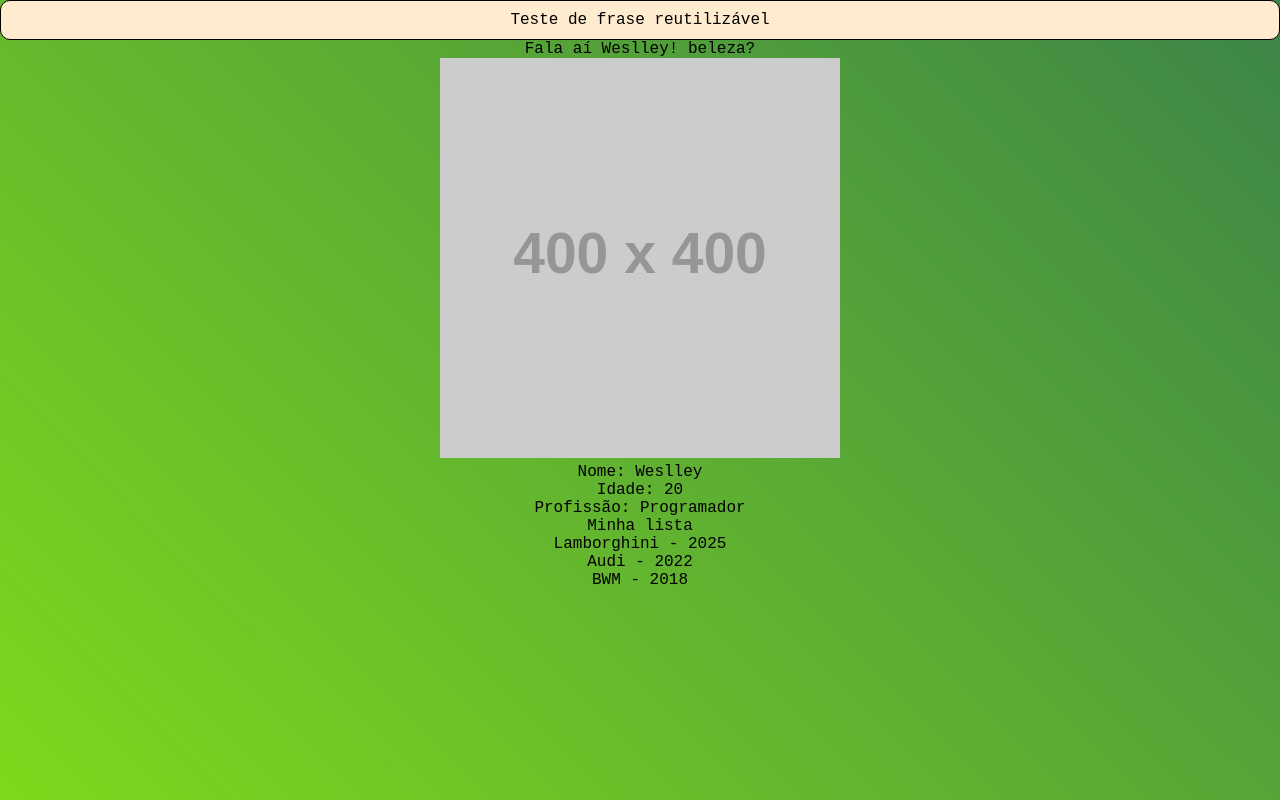
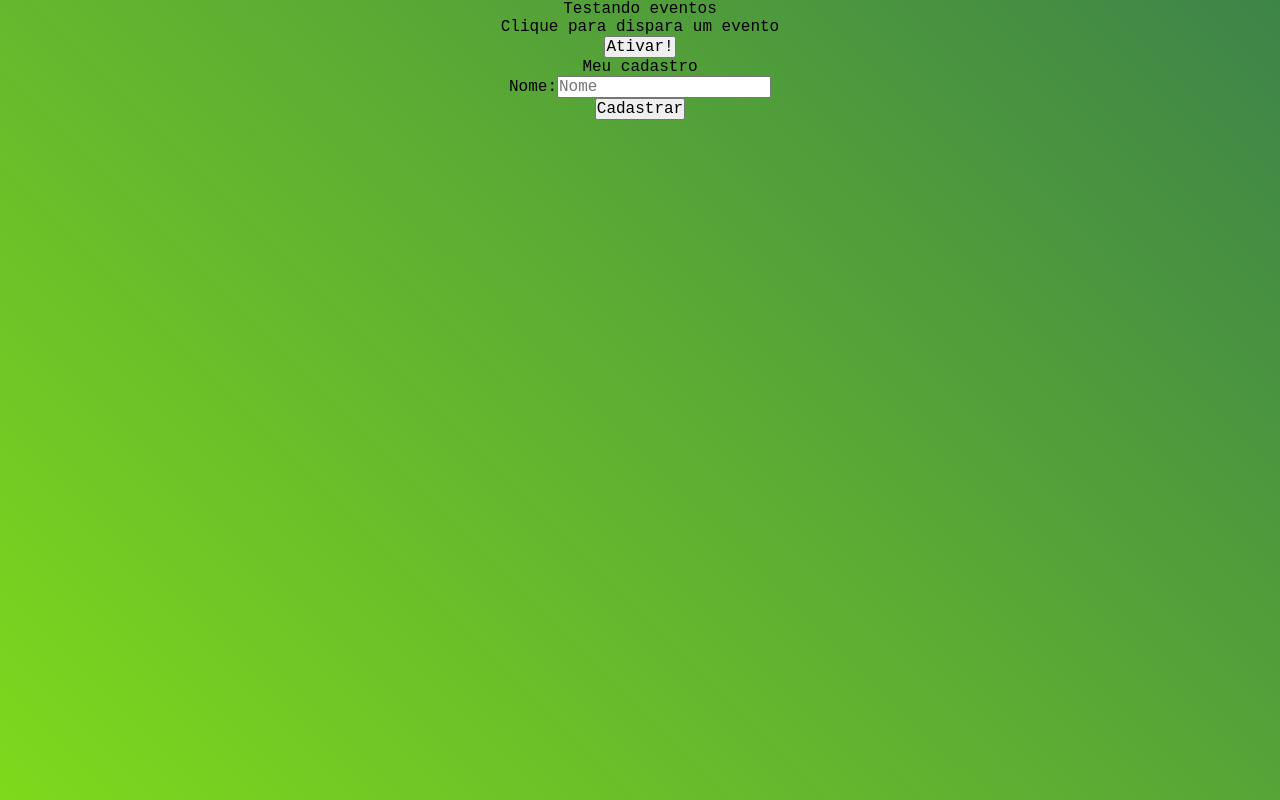
Before and after one commit to WeslleySturmer/exercicios_react, a React (Create React App) app in the folder curso_react/my-project/: page / in a window 1280 px wide. Built offline with nearby package versions, Linux system fonts and the light colour scheme; a web font is replaced by a local one.

Commit message:
Aula 9 - Eventos de DOM aplicados + breve explicação do preventDefault

```diff
--- a/curso_react/my-project/src/App.js
+++ b/curso_react/my-project/src/App.js
@@ -1,21 +1,14 @@
 import './App.css';
-import SayMyName from './components/SayMyName';
-import Pessoa from './components/Pessoa';
-import Frase from './components/Frase';
-import List from './components/List'
+import Evento from './components/Evento';
+import Form from './components/Form';
 
 function App() {
   return (
     <div className="App">
-      <Frase />
-      <SayMyName name="Weslley" />
-      <Pessoa nome="Weslley"
-        idade="20"
-        profissao="Programador"
-        foto="https://placehold.co/400"
-      />
+      <h1>Testando eventos</h1>
+      <Evento />
 
-      <List />
+      <Form />
     </div>
   );
 }
--- /dev/null
+++ b/curso_react/my-project/src/components/Evento.js
@@ -0,0 +1,15 @@
+function Evento() {
+
+    function meuEvento() {
+        console.log("Fui ativado!")
+    }
+
+    return (
+        <div>
+            <p>Clique para dispara um evento</p>
+            <button onClick={meuEvento}>Ativar!</button>
+        </div>
+    )
+}
+
+export default Evento
--- /dev/null
+++ b/curso_react/my-project/src/components/Form.js
@@ -0,0 +1,24 @@
+function Form(){
+
+    function cadastrarUsuario(e){
+        e.preventDefault()
+        console.log("Cadastrou o usuário")
+    }
+
+    return (
+        <div>
+            <h2>Meu cadastro</h2>
+            <form onSubmit={cadastrarUsuario}>
+                <div>
+                    <label htmlFor="nome">Nome:</label>
+                    <input type="text" name="nome" placeholder="Nome"></input>
+                </div>
+                <div>
+                    <input type="submit" value="Cadastrar"></input>
+                </div>
+            </form>
+        </div>
+    )
+}
+
+export default Form
```
